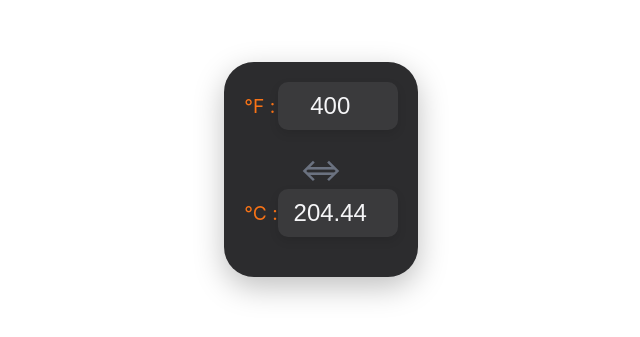
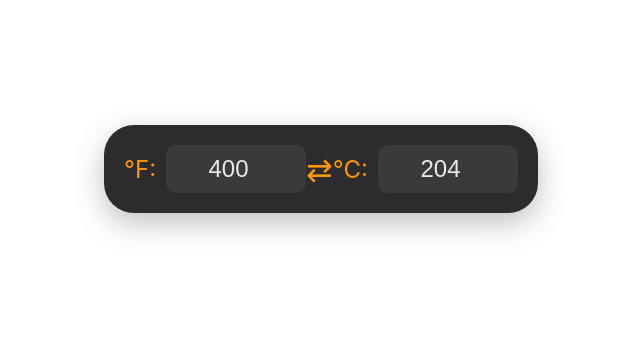
Before and after one commit to debdardour/notion, a plain HTML site: page converter/index.html in a window 1280 px wide. Shown: the part 231-568 px from the top of the page, without its empty margins (319-959 px from the left). Drawn offline with Linux system fonts and the light colour scheme.

Commit message:
Update index.html

```diff
--- a/converter/index.html
+++ b/converter/index.html
@@ -1,9 +1,10 @@
 <!DOCTYPE html>
-<html lang="fr">
+<html lang="en">
 <head>
   <meta charset="UTF-8">
   <meta name="viewport" content="width=device-width, initial-scale=1.0">
-    <title>Conversion Température</title>
+  <title>Temperature Converter</title>
+
   <style>
     body {
       font-family: -apple-system, BlinkMacSystemFont, "Segoe UI", Roboto, "Helvetica Neue", Arial, sans-serif;
@@ -18,85 +19,78 @@
     .container {
       background-color: #2c2c2e;
       padding: 20px;
-            max-width: 300px;
+      max-width: 600px;
       border-radius: 30px;
       box-shadow: 0px 10px 30px rgba(0, 0, 0, 0.25);
       text-align: center;
       color: #fff;
-        }
-
-        .input-group {
       display: flex;
       justify-content: space-between;
       align-items: center;
-            margin-bottom: 20px;
     }
 
-        label {
-            font-size: 1.2em;
-            color: #f97316;
+    .input-container {
+      display: flex;
+      align-items: center;
+      gap: 10px;
     }
 
     input {
-            width: 100px;
+      font-size: 1.5em;
       padding: 10px;
-            font-size: 1.5em;
+      width: 120px;
+      text-align: center;
+      background-color: #3a3a3c;
+      color: #E9E9E9;
       border: none;
       border-radius: 10px;
-            text-align: center;
-            background-color: #3a3a3c;
-            color: #f5f5f7;
-            box-shadow: 0px 4px 10px rgba(0, 0, 0, 0.1);
+      outline: none;
     }
 
-        input:focus {
-            outline: none;
-            box-shadow: 0px 4px 10px rgba(0, 0, 0, 0.2);
+    .unit {
+      font-size: 1.5em;
+      color: #ff9500;
     }
 
     .arrow {
       font-size: 2em;
-            color: #6b7280;
+      color: #ff9500;
     }
+
   </style>
 </head>
+
 <body>
 
   <div class="container">
-    <div class="input-group">
-        <label for="fahrenheit">°F :</label>
+    <!-- Fahrenheit input -->
+    <div class="input-container">
+      <span class="unit">°F:</span>
       <input type="number" id="fahrenheit" value="400" oninput="convertToCelsius()">
     </div>
 
-    <div class="arrow">⇔</div>
+    <!-- Arrow between units -->
+    <span class="arrow">⇄</span>
 
-    <div class="input-group">
-        <label for="celsius">°C :</label>
-        <input type="number" id="celsius" placeholder="0" oninput="convertToFahrenheit()">
+    <!-- Celsius input -->
+    <div class="input-container">
+      <span class="unit">°C:</span>
+      <input type="number" id="celsius" value="204" oninput="convertToFahrenheit()">
     </div>
   </div>
 
   <script>
     function convertToCelsius() {
-        let fahrenheit = document.getElementById('fahrenheit').value;
-        if (fahrenheit !== "") {
+      let fahrenheit = document.getElementById("fahrenheit").value;
       let celsius = (fahrenheit - 32) * 5 / 9;
-            document.getElementById('celsius').value = celsius.toFixed(2);
-        }
+      document.getElementById("celsius").value = celsius.toFixed(2);
     }
 
     function convertToFahrenheit() {
-        let celsius = document.getElementById('celsius').value;
-        if (celsius !== "") {
+      let celsius = document.getElementById("celsius").value;
       let fahrenheit = (celsius * 9 / 5) + 32;
-            document.getElementById('fahrenheit').value = fahrenheit.toFixed(2);
+      document.getElementById("fahrenheit").value = fahrenheit.toFixed(2);
     }
-    }
-
-    // Convert default value on page load
-    window.onload = function () {
-        convertToCelsius();
-    };
   </script>
 
 </body>
```
Lines whose indentation alone changed are shown as unchanged.
